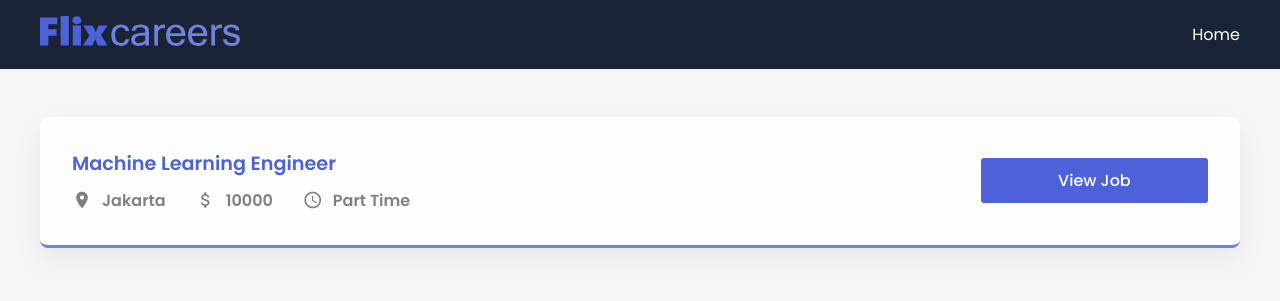
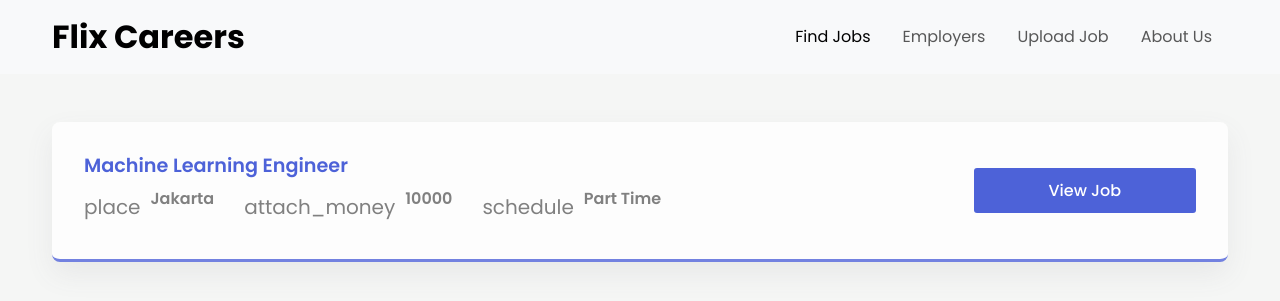
Before and after one commit to rinosetiyo/job-app, a Django app: page / in a window 1280 px wide. Shown: the top 301 px of the page. Run offline with Django 3.2, Linux system fonts and the light colour scheme; data comes from the database, SQL or seed files in the repository.

Commit message:
make an update for layout

```diff
--- a/app/templates/app/index.html
+++ b/app/templates/app/index.html
@@ -1,34 +1,6 @@
-{% load static %}
-<!DOCTYPE html>
-<html lang="en">
-  <head>
-    <meta charset="UTF-8" />
-    <meta http-equiv="X-UA-Compatible" content="IE=edge" />
-    <meta name="viewport" content="width=device-width, initial-scale=1.0" />
-    <link rel="stylesheet" href="{% static 'app/style.css' %}" />
-    <link
-      href="https://fonts.googleapis.com/css?family=Material+Icons|Material+Icons+Outlined|Material+Icons+Two+Tone|Material+Icons+Round|Material+Icons+Sharp"
-      rel="stylesheet"
-    />
-    <link rel="stylesheet" href="">
-    <title>Job listing</title>
-  </head>
-  <body>
-    <header>
-      <nav>
-        <div class="container">
-          <div class="logo">
-            <img src="{% static 'app/images/logo.svg' %}" alt="" />
-          </div>
-          <div class="links">
-            <a href="index.html" onclick="menu()">Home</a>
-          </div>
-          <span class="material-icons menu" onclick="menu()"> menu </span>
-        </div>
-      </nav>
-    </header>
+{% extends 'base.html' %}
 
-    <!-- job post lists -->
+{% block content %}
     <section>
       <div class="container">
         <!-- job post -->
@@ -62,6 +34,4 @@
         <!-- job post end-->
       </div>
     </section>
-    <script src="{% static 'app/app.js' %}"></script>
-  </body>
-</html>
+{% endblock %}
--- a/templates/base.html
+++ b/templates/base.html
@@ -0,0 +1,43 @@
+{% load static %}
+<!doctype html>
+<html lang="en">
+  <head>
+    <meta charset="utf-8">
+    <meta name="viewport" content="width=device-width, initial-scale=1">
+    <title>Flix Careers</title>
+    <link href="https://cdn.jsdelivr.net/npm/bootstrap@5.3.0-alpha1/dist/css/bootstrap.min.css" rel="stylesheet" integrity="sha384-GLhlTQ8iRABdZLl6O3oVMWSktQOp6b7In1Zl3/Jr59b6EGGoI1aFkw7cmDA6j6gD" crossorigin="anonymous">
+    <link rel="stylesheet" href="{% static 'app/style.css' %}">
+  </head>
+  <body>
+    <nav class="navbar navbar-expand-lg bg-body-tertiary">
+  <div class="container">
+    <a class="navbar-brand fw-bold fs-2" href="#">Flix Careers</a>
+    <button class="navbar-toggler" type="button" data-bs-toggle="collapse" data-bs-target="#navbarSupportedContent" aria-controls="navbarSupportedContent" aria-expanded="false" aria-label="Toggle navigation">
+      <span class="navbar-toggler-icon"></span>
+    </button>
+    <div class="collapse navbar-collapse" id="navbarSupportedContent">
+      <ul class="navbar-nav ms-auto mb-2 mb-lg-0">
+        <li class="nav-item px-2">
+          <a class="nav-link active" aria-current="page" href="#">Find Jobs</a>
+        </li>
+        <li class="nav-item px-2">
+          <a class="nav-link" href="#">Employers</a>
+        </li>
+        <li class="nav-item px-2">
+          <a class="nav-link" href="#">Upload Job</a>
+        </li>
+        <li class="nav-item px-2">
+          <a href="#" class="nav-link">About Us</a>
+        </li>
+      </ul>
+    </div>
+  </div>
+</nav>
+
+    {% block content %}
+    {% endblock %}
+
+    <script src="https://cdn.jsdelivr.net/npm/bootstrap@5.3.0-alpha1/dist/js/bootstrap.bundle.min.js" integrity="sha384-w76AqPfDkMBDXo30jS1Sgez6pr3x5MlQ1ZAGC+nuZB+EYdgRZgiwxhTBTkF7CXvN" crossorigin="anonymous"></script>
+    <script src="{% static 'app/app.js' %}"></script>
+  </body>
+</html>
```
Also changed, not shown: templates/joblist.webp (added), 1 other file.
